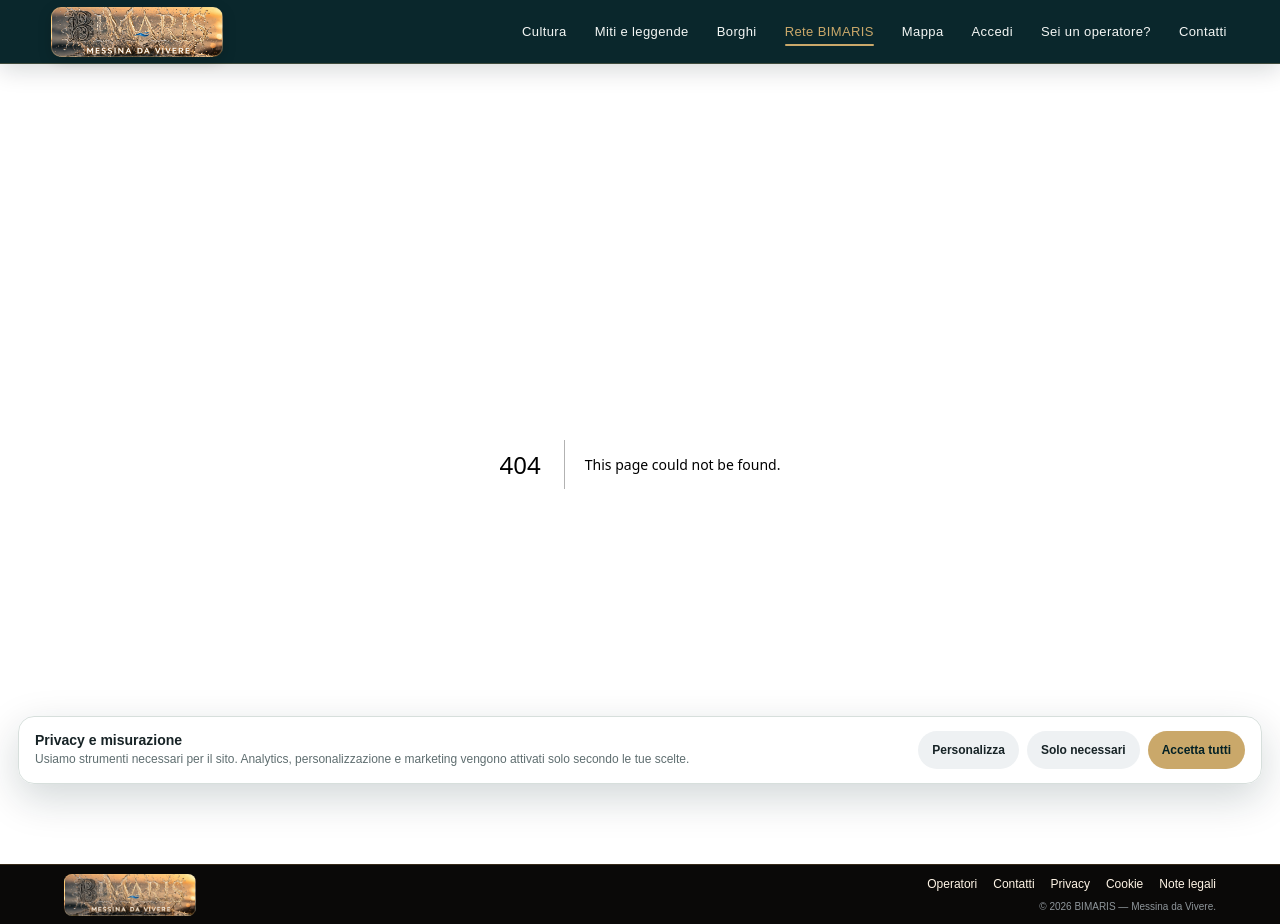
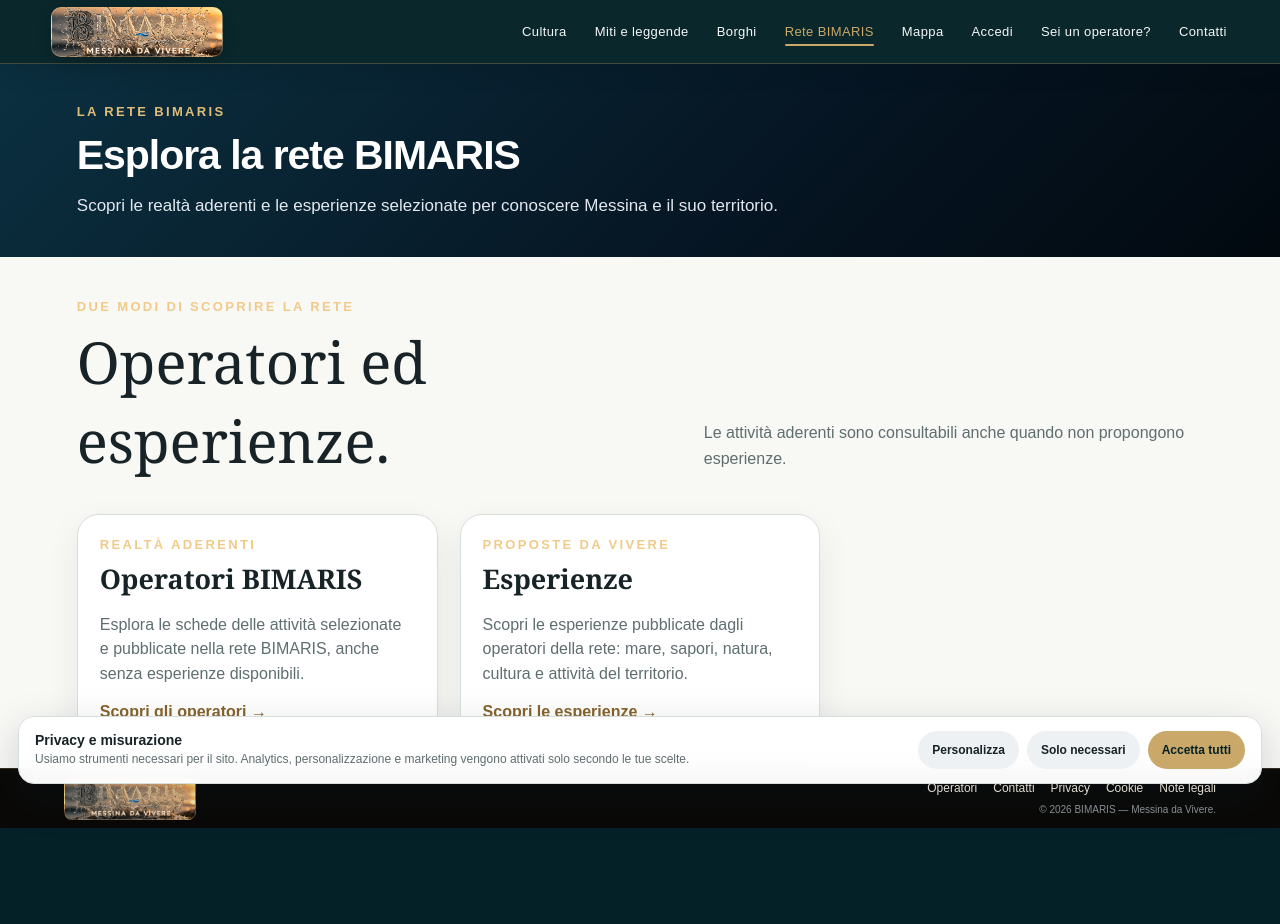
Before and after one commit to giovannibrunetto/bimaris-platform, a Next.js app in the folder apps/web/: page /rete-bimaris in a window 1280 px wide. Before the commit this address had no page. After the commit the page ends 828 px from the top, so only its background shows below. Built offline with nearby package versions, Linux system fonts and the light colour scheme.

Commit message:
feat(discovery): add Rete BIMARIS hub for operators and experiences

```diff
--- /dev/null
+++ b/apps/web/app/rete-bimaris/page.tsx
@@ -0,0 +1,52 @@
+import type { Metadata } from "next";
+import Link from "next/link";
+
+export const metadata: Metadata = {
+  title: "Esplora la rete BIMARIS | Operatori ed esperienze",
+  description: "Scopri gli operatori aderenti alla rete BIMARIS e le esperienze pubblicate per vivere Messina e il suo territorio.",
+};
+
+export default function ReteBimarisPage() {
+  return (
+    <>
+      <section
+        className="page-hero discovery-page-hero"
+        style={{ background: "linear-gradient(135deg, #0b3040 0%, #061624 58%, #02090f 100%)", color: "#ffffff" }}
+      >
+        <div className="kicker" style={{ color: "#e0bd78" }}>La rete BIMARIS</div>
+        <h1 style={{ color: "#ffffff" }}>Esplora la rete BIMARIS</h1>
+        <p style={{ color: "#e2e8ed" }}>
+          Scopri le realtà aderenti e le esperienze selezionate per conoscere Messina e il suo territorio.
+        </p>
+      </section>
+
+      <section className="section sand discovery-page-first">
+        <div className="section-head">
+          <div>
+            <div className="kicker">Due modi di scoprire la rete</div>
+            <h2>Operatori ed esperienze.</h2>
+          </div>
+          <p>Le attività aderenti sono consultabili anche quando non propongono esperienze.</p>
+        </div>
+        <div className="cards">
+          <article className="card">
+            <div className="card-body">
+              <div className="kicker">Realtà aderenti</div>
+              <h3>Operatori BIMARIS</h3>
+              <p>Esplora le schede delle attività selezionate e pubblicate nella rete BIMARIS, anche senza esperienze disponibili.</p>
+              <Link className="text-link" href="/operatori">Scopri gli operatori →</Link>
+            </div>
+          </article>
+          <article className="card">
+            <div className="card-body">
+              <div className="kicker">Proposte da vivere</div>
+              <h3>Esperienze</h3>
+              <p>Scopri le esperienze pubblicate dagli operatori della rete: mare, sapori, natura, cultura e attività del territorio.</p>
+              <Link className="text-link" href="/esperienze">Scopri le esperienze →</Link>
+            </div>
+          </article>
+        </div>
+      </section>
+    </>
+  );
+}
```
